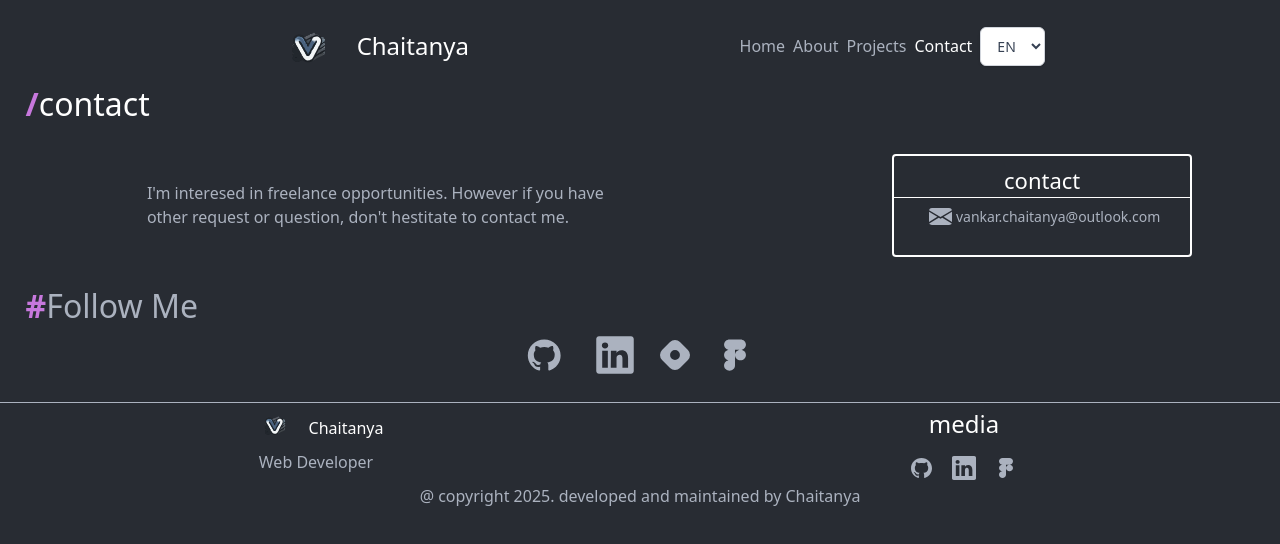
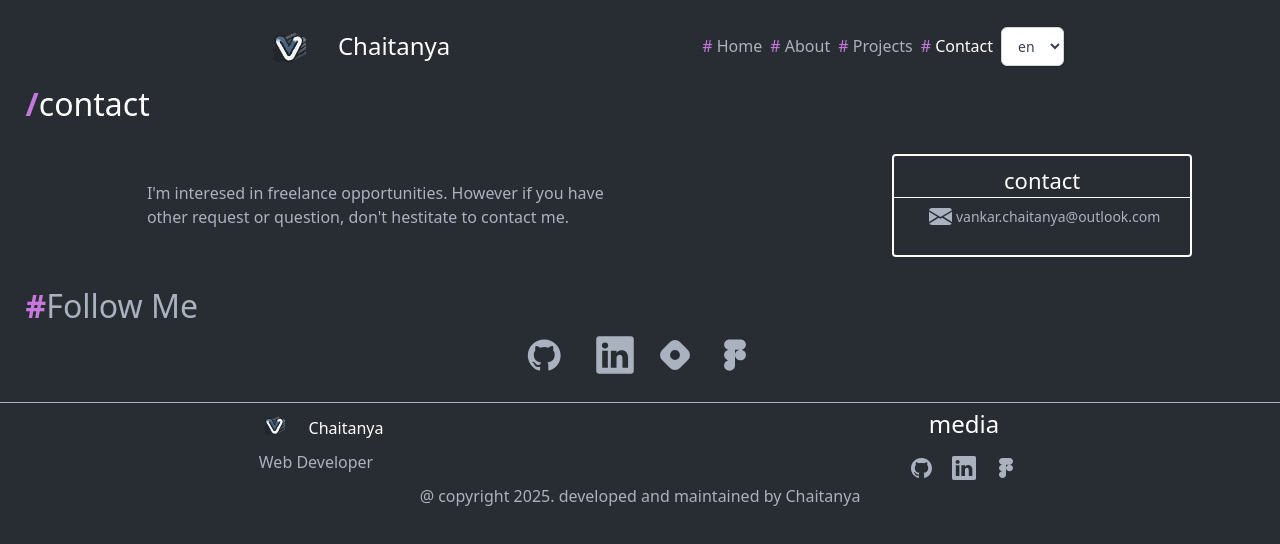
Before and after one commit to vankarchaitanya/chaitanyavankar, a Next.js app: page /en/contact in a window 1280 px wide. Shown: the top 544 px of the page. Built offline with nearby package versions, Linux system fonts and the light colour scheme.

Commit message:
fixed mobile menu

```diff
--- a/src/app/Components/Header.tsx
+++ b/src/app/Components/Header.tsx
@@ -39,7 +39,7 @@ function Header() {
             path === linkhref[index] ? "active" : ""
           } `}
               >
-              {label}
+               <strong className="font-(--font-bold) text-(--primary)">#</strong> {label}
               </Link>
             </div>
           ))
@@ -58,7 +58,7 @@ function Header() {
       {locales.map((locale) => (
         <option key={locale}
         value={locale}>
-          {locale.toUpperCase()}
+          {locale.toLowerCase()}
         </option>
       ))}
       </select>
@@ -79,9 +79,8 @@ function Header() {
             t.raw('links').map((label:string,index:number) => (
             <div key={index}
             className=" flex flex-col justify-center items-center gap-[20px] mt-[-10px]">
-            <Link
-          href="/"
-          className={`font-(--font-regular) text-[2rem] text-white [&.active]:text-(--gray) hover:text-(--primary)  ${
+            <Link href={linkhref[index]}
+              className={` text-[16px] text-[#abb2bf] [&.active]:text-white hover:text-white active:text-white ${
             path === linkhref[index] ? "active" : ""
           } `}
         >
```
